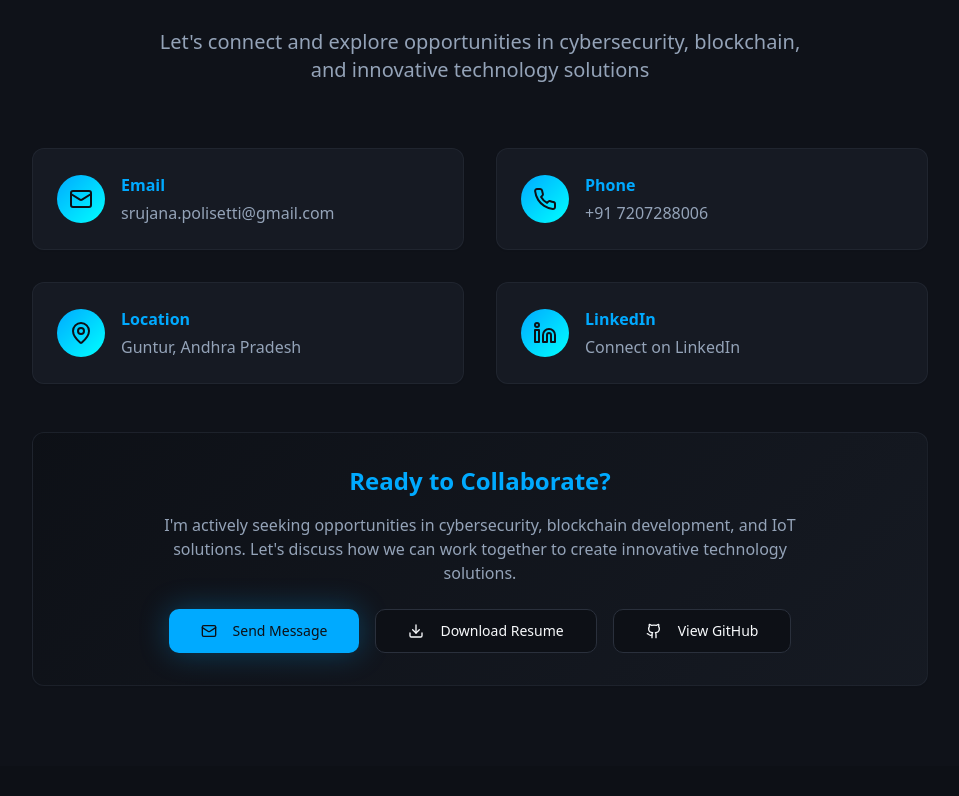
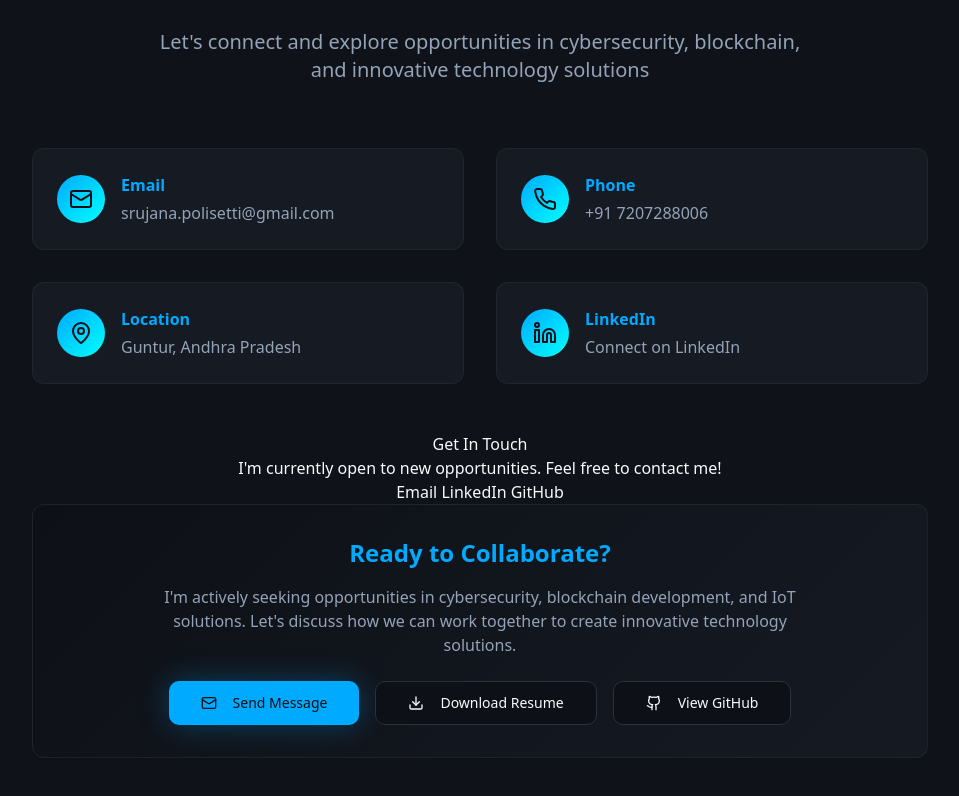
Before and after one commit to Srujanapolisetti/quick-resume-port, a React (Vite) app: page / in a window 1280 px wide. Shown: the part 5053-5849 px from the top of the page, without its empty margins (160-1119 px from the left). Before the commit the page ends 5819 px from the top, so only its background shows below. Built offline with nearby package versions, Linux system fonts and the light colour scheme.

Commit message:
Update ContactSection.tsx

```diff
--- a/src/components/ContactSection.tsx
+++ b/src/components/ContactSection.tsx
@@ -71,6 +71,19 @@ const ContactSection = () => {
               </Card>
             ))}
           </div>
+<section id="contact" class="container">
+  <div class="row">
+    <div class="col-md-12 text-center">
+      <h2 class="section-title">Get In Touch</h2>
+      <p class="lead">I'm currently open to new opportunities. Feel free to contact me!</p>
+      <div class="contact-links">
+        <a href="mailto:youremail@example.com" class="btn btn-outline-light btn-lg"><i class="fas fa-envelope"></i> Email</a>
+        <a href="https://www.linkedin.com/in/yourprofile/" target="_blank" class="btn btn-outline-light btn-lg"><i class="fab fa-linkedin"></i> LinkedIn</a>
+        <a href="https://github.com/Srujanapolisetti" target="_blank" class="btn btn-outline-light btn-lg"><i class="fab fa-github"></i> GitHub</a>
+      </div>
+    </div>
+  </div>
+</section>
 
           {/* Call to Action */}
           <Card className="gradient-secondary border-border/50">
```
